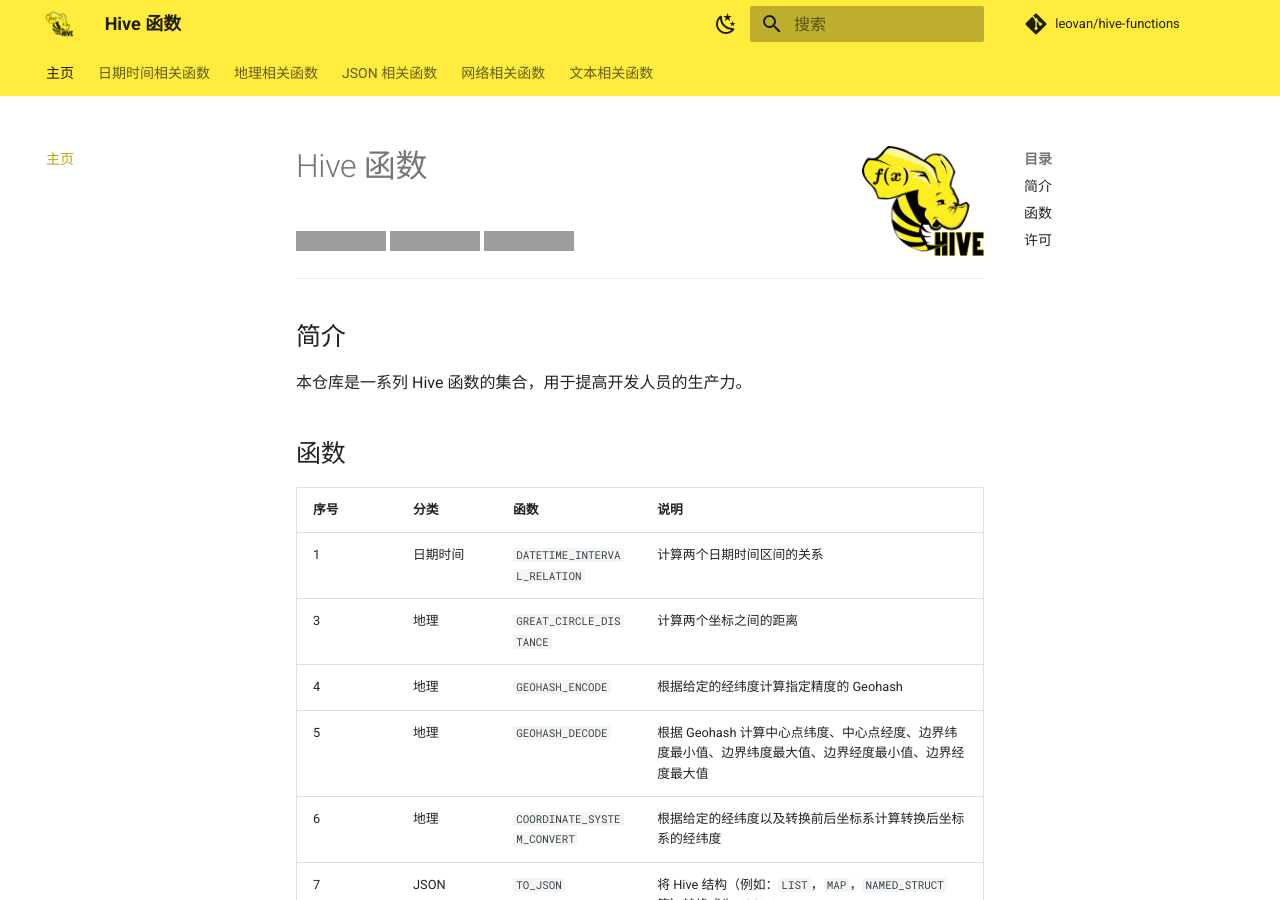
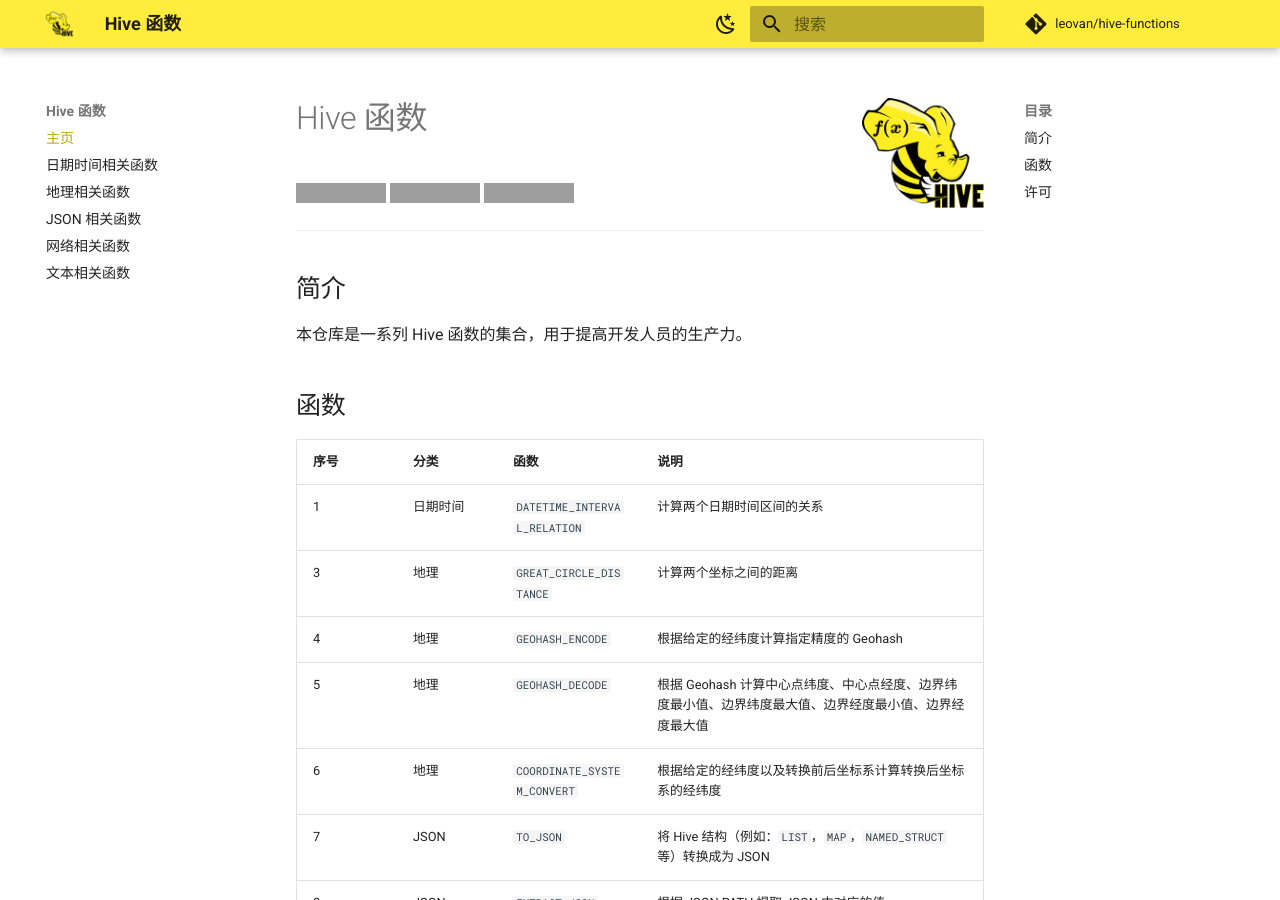
Before and after one commit to leovan/hive-functions, an MkDocs documentation site: the page built from docs/index.md, in a window 1280 px wide and 900 px high. Built offline with MkDocs 1.6.1 and Material for MkDocs 9.7.7, drawn with Linux system fonts in a browser that asks for light colours; comment, search, counter and statistics services are not loaded; grey boxes are pictures that could not be loaded.

```diff
--- a/mkdocs.yml
+++ b/mkdocs.yml
@@ -28,10 +28,11 @@ theme:
   search_index_only: true
   language: zh
   features:
+    - content.code.copy
+    - navigation.indexes
     - navigation.top
     - search.highlight
     - search.suggest
-    - tabs
   palette:
     - media: "(prefers-color-scheme: light)"
       scheme: default
@@ -70,27 +71,21 @@ extra:
 extra_css:
   - css/image.css
   - css/table.css
-  - css/google-adsense.css
 extra_javascript:
   - js/math.js
   - https://polyfill.io/v3/polyfill.min.js?features=es6
   - https://cdn.jsdelivr.net/npm/mathjax@3/es5/tex-mml-chtml.js
 
-# Markdown extensions
 markdown_extensions:
+  - abbr
   - admonition
-  - abbr
   - attr_list
   - def_list
   - footnotes
+  - md_in_html
   - meta
-  - md_in_html
-  - tables
   - toc:
       permalink: true
-      slugify: !!python/object/apply:pymdownx.slugs.slugify
-        kwds:
-          case: lower
   - pymdownx.arithmatex:
       generic: true
   - pymdownx.betterem:
@@ -99,16 +94,21 @@ markdown_extensions:
   - pymdownx.critic
   - pymdownx.details
   - pymdownx.emoji:
-      emoji_index: !!python/name:materialx.emoji.twemoji
-      emoji_generator: !!python/name:materialx.emoji.to_svg
-  - pymdownx.highlight
+      emoji_generator: !!python/name:material.extensions.emoji.to_svg
+      emoji_index: !!python/name:material.extensions.emoji.twemoji
+  - pymdownx.highlight:
+      anchor_linenums: true
+      line_spans: __span
+      pygments_lang_class: true
   - pymdownx.inlinehilite
   - pymdownx.keys
   - pymdownx.magiclink:
+      normalize_issue_symbols: true
       repo_url_shorthand: true
       user: leovan
-      repo: cytoscape-manual
+      repo: hive-functions
   - pymdownx.mark
+  - pymdownx.snippets
   - pymdownx.smartsymbols
   - pymdownx.superfences:
       custom_fences:
@@ -117,6 +117,10 @@ markdown_extensions:
           format: !!python/name:pymdownx.superfences.fence_code_format
   - pymdownx.tabbed:
       alternate_style: true
+      combine_header_slug: true
+      slugify: !!python/object/apply:pymdownx.slugs.slugify
+        kwds:
+          case: lower
   - pymdownx.tasklist:
       custom_checkbox: true
   - pymdownx.tilde
```
